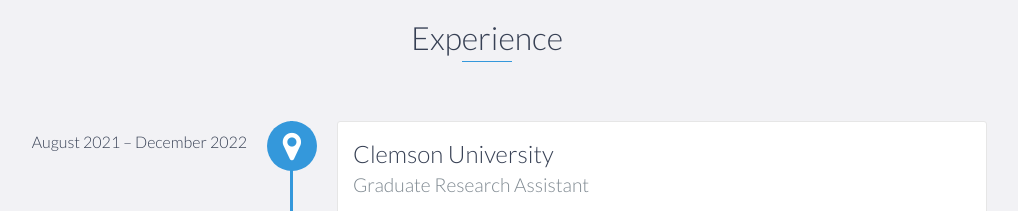
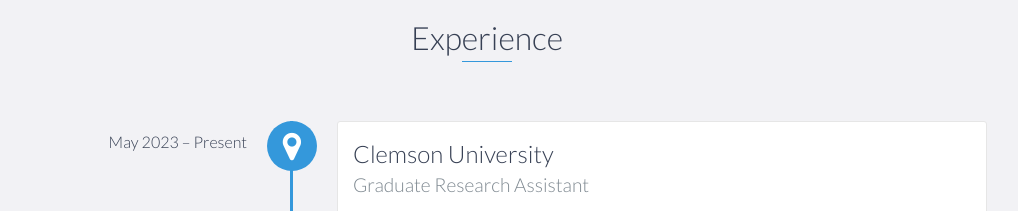
Before and after one commit to pranavsilimkhan/pranavsilimkhan.github.io, a website: page index.html in a window 1280 px wide. Shown: the part 1100-1311 px from the top of the page, without its empty margins (153-1171 px from the left). Drawn offline with nearby package versions, Linux system fonts and the light colour scheme.

Commit message:
Updated timeline in portfolio

```diff
--- a/index.html
+++ b/index.html
@@ -84,7 +84,7 @@
     <div id="experience" class="background-alt">
         <h2 class="heading">Experience</h2>
         <div id="experience-timeline">
-            <div data-date="August 2021 – December 2022">
+            <div data-date="May 2023 – Present">
                 <h3>Clemson University</h3>
                 <h4>Graduate Research Assistant</h4>
                 <p>
```
